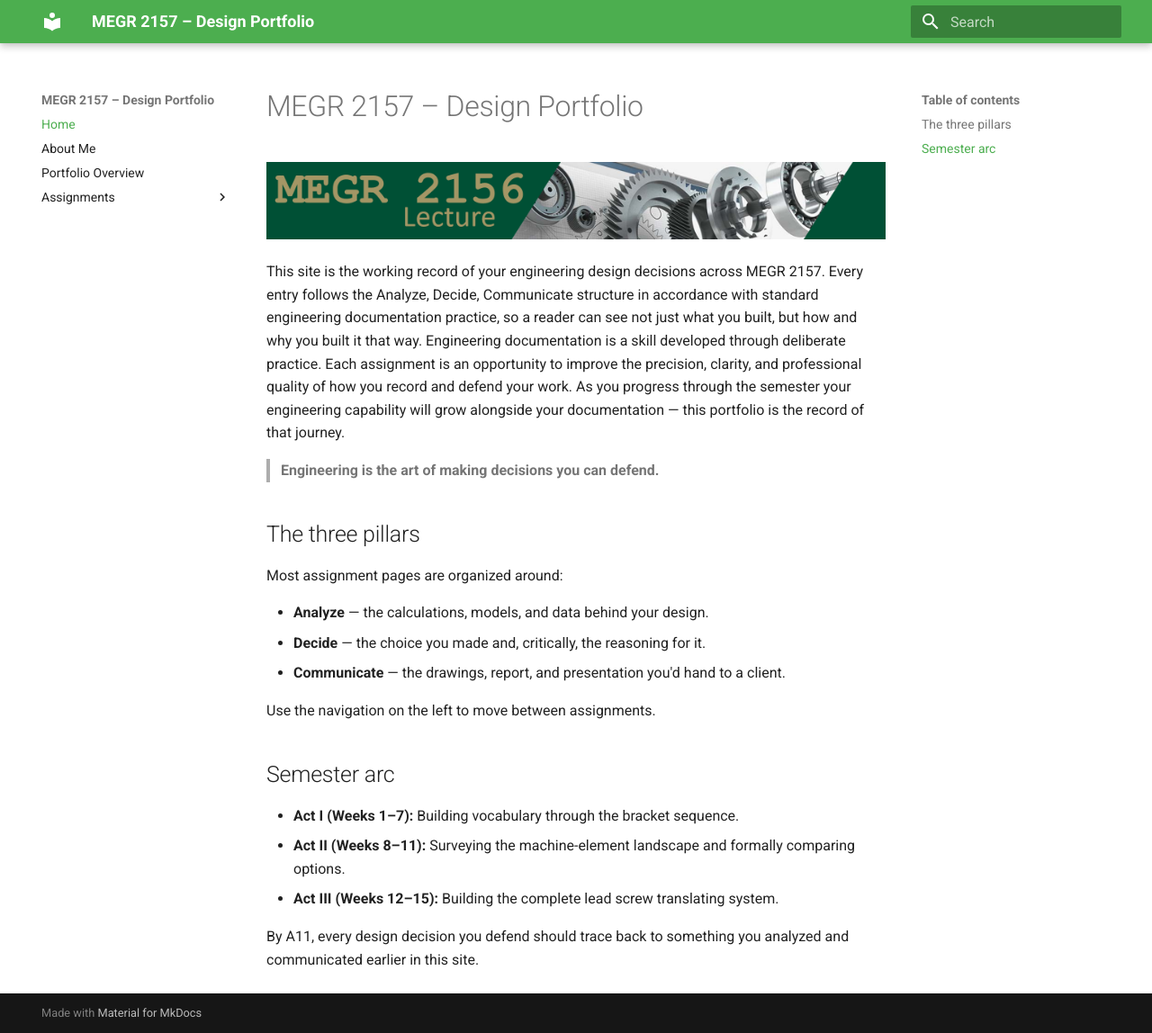
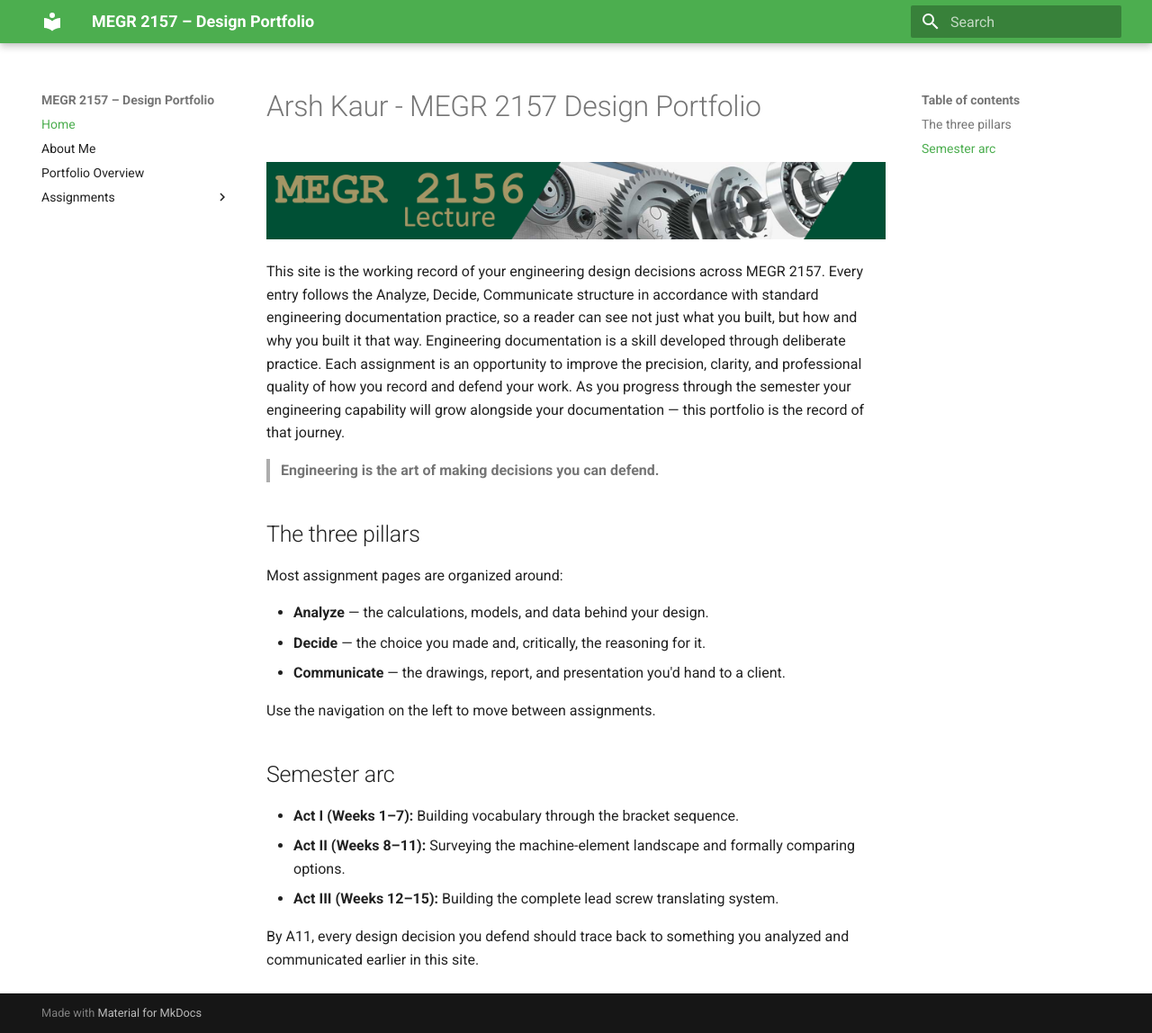
Before and after one commit to akaur-5/design-projects-portfolio, an MkDocs documentation site: the page built from docs/index.md, in a window 1280 px wide and 1148 px high. Shown: the whole window at 90% size. Built offline with MkDocs 1.6.1 and Material for MkDocs 9.7.7, drawn with Linux system fonts in a browser that asks for light colours.

Commit message:
Change title to 'Arsh Kaur - MEGR 2157 Design Portfolio'
Updated the title of the design portfolio document.

```diff
--- a/docs/index.md
+++ b/docs/index.md
@@ -1,4 +1,4 @@
-# MEGR 2157 – Design Portfolio
+# Arsh Kaur - MEGR 2157 Design Portfolio
 
 ![MEGR 2156-7 Title](MEGR2156title.png)
 
```
